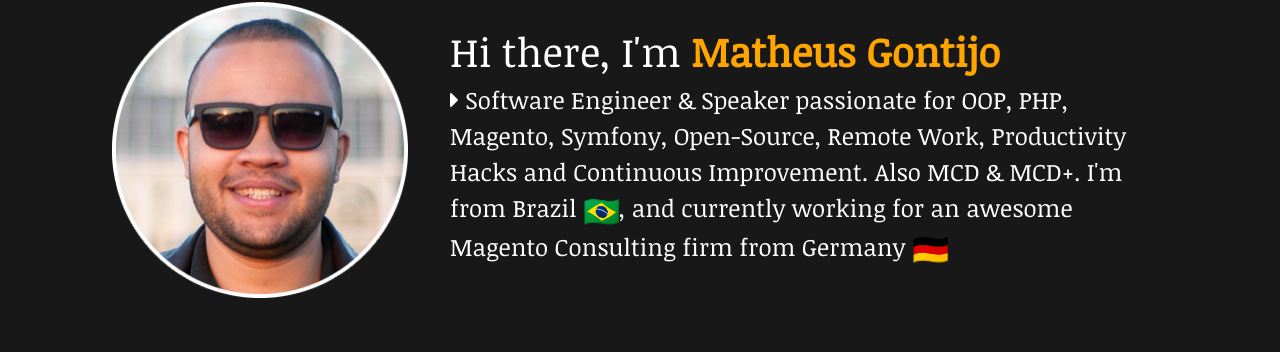
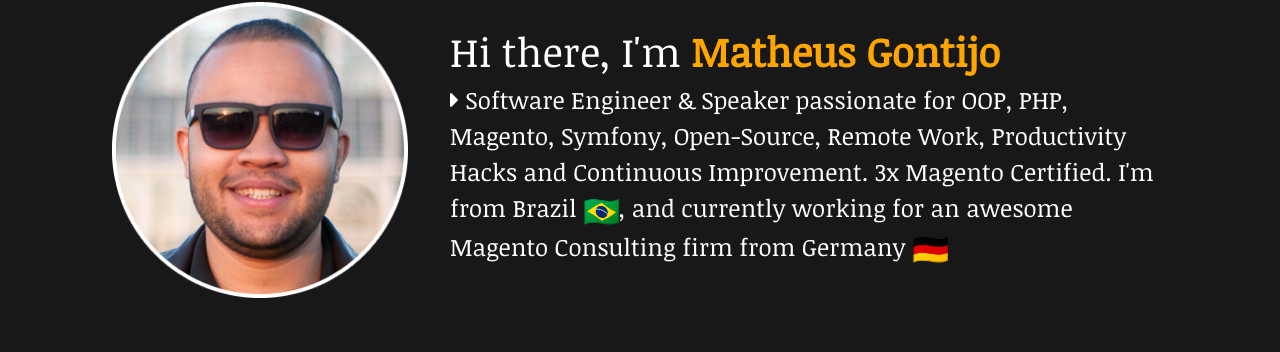
Before and after one commit to matheusgontijo/matheusgontijo.com, a Jekyll site: the page built from index.html, in a window 1280 px wide and 900 px high. Shown: the part 106-458 px from the top of the window. Built offline with Jekyll 4.4.1, drawn with Linux system fonts in a browser that asks for light colours; emoji names are drawn with the system emoji font; Markdown is read by kramdown in place of the engine named in the settings; the list of posts is cut into pages by our own code; comment, search, counter and statistics services are not loaded.

Commit message:
updated qty of certifications

```diff
--- a/about.html
+++ b/about.html
@@ -18,6 +18,6 @@ permalink: /about
 
 <?php /* @TODO: LINKS PARA MINHAS DUAS GRADUACOES! */ ?>
 
-<p>My formal education is based upon a <a href="{{ site.url }}/2014/06/18/im-a-system-analyst-now">System Analysis'</a> college degree, a <a href="{{ site.url }}/2014/12/20/my-graduation-mba-in-project-management">MBA in Project Management</a> as a post-graduation program and <a href="https://u.magento.com/certification/directory/dev/63147/" target="_blank">two certifications from Magento Inc</a>. I am also passionated by principles as Oriented-Object Programming, S.O.L.I.D., Domain-Driven Design, Design Patterns, Regex, Tests and Refactoring, Continuous Learning and Improvement, & other many.</p>
+<p>My formal education is based upon a <a href="{{ site.url }}/2014/06/18/im-a-system-analyst-now">System Analysis'</a> college degree, a <a href="{{ site.url }}/2014/12/20/my-graduation-mba-in-project-management">MBA in Project Management</a> as a post-graduation program and <a href="https://u.magento.com/certification/directory/dev/63147/" target="_blank">3x Magento certified</a>. I am also passionated by principles as Oriented-Object Programming, S.O.L.I.D., Domain-Driven Design, Design Patterns, Regex, Tests and Refactoring, Continuous Learning and Improvement, & other many.</p>
 
 <p>Additionally, I'm a super-enthusiastic guy. I truly please in what I do as well as have strong confidence in my potencial. As any good brazilian, <strong>soccer is part of my blood!</strong></p>
--- a/index.html
+++ b/index.html
@@ -11,7 +11,7 @@ meta_description: Software Engineer &amp; Speaker passionate for OOP, PHP, Magen
     </div>
     <div id="home-matheus-gontijo-text-wrapper">
         <span class="home-matheus-gontijo-text" id="home-matheus-gontijo-mini-bio-title">Hi there, I'm <strong id="home-matheus-gontijo-mini-bio-title-matheus-gontijo">Matheus Gontijo</strong></span>
-        <span class="home-matheus-gontijo-text" id="home-matheus-gontijo-mini-bio"><i class="fas fa-caret-right"></i> Software Engineer &amp; Speaker passionate for OOP, PHP, Magento, Symfony, Open-Source, Remote Work, Productivity Hacks and Continuous Improvement. Also MCD &amp; MCD+. I'm from Brazil <i class="em em-flag-br"></i>, and currently working for an awesome Magento Consulting firm from Germany <i class="em em-de"></i></span>
+        <span class="home-matheus-gontijo-text" id="home-matheus-gontijo-mini-bio"><i class="fas fa-caret-right"></i> Software Engineer &amp; Speaker passionate for OOP, PHP, Magento, Symfony, Open-Source, Remote Work, Productivity Hacks and Continuous Improvement. 3x Magento Certified. I'm from Brazil <i class="em em-flag-br"></i>, and currently working for an awesome Magento Consulting firm from Germany <i class="em em-de"></i></span>
     </div>
 </div>
 
```
